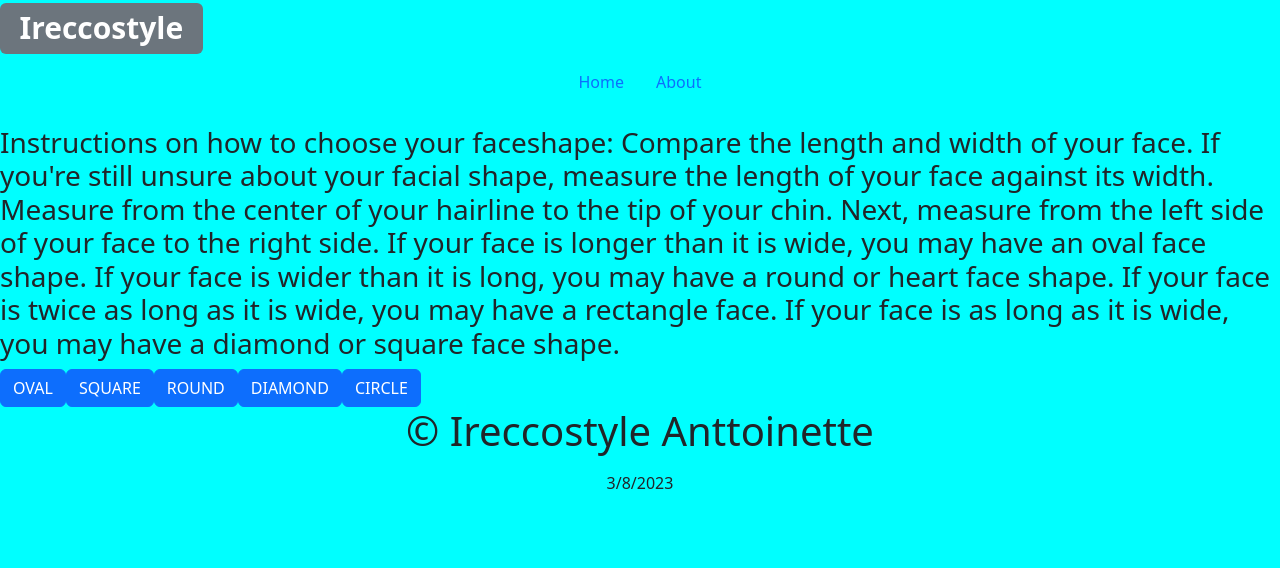
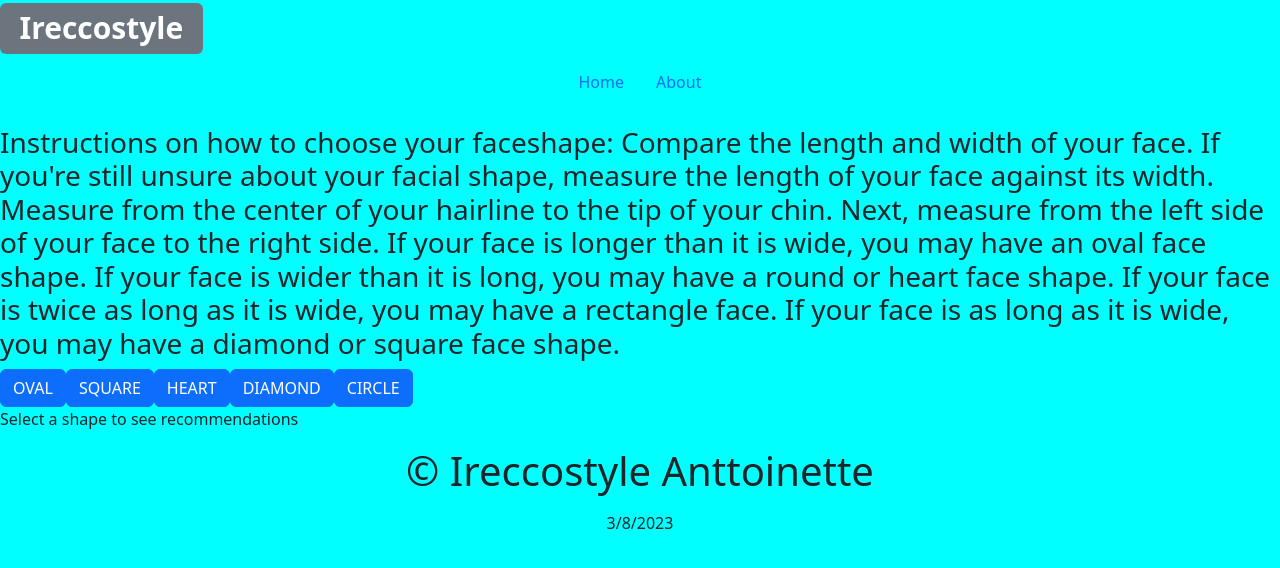
Before and after one commit to Anttoinette/final-project-react-ireccostyle-frontend, a React (Create React App) app: page / in a window 1280 px wide. Shown: the top 568 px of the page. Built offline with nearby package versions, Linux system fonts and the light colour scheme.

Commit message:
frontend talking to database

```diff
--- a/src/App.js
+++ b/src/App.js
@@ -20,9 +20,9 @@ function App() {
       <Routes>
         <Route path='/About' element={<About />}    />
         <Route path='/' element={<Home />}    />
-        <Route path='/oval' element={<faceshape faceshape="oval" />}    />
+        {/* <Route path='/oval' element={<faceshape faceshape="oval" />}    /> */}
         <Route path='/faceshape/:faceshapeId' element={<getByFaceshape />}    />
-        <Route path='/' element={<getByFaceshape />}    />
+        {/* <Route path='/faceshape' element={<getByFaceshape />}    /> */}
       </Routes>
       </main>
     </BrowserRouter>
--- a/src/components/Buttons.jsx
+++ b/src/components/Buttons.jsx
@@ -1,40 +1,45 @@
 import { useState } from "react";
 import { Button } from "react-bootstrap";
+import Container from "react-bootstrap";
+import Row from "react-bootstrap";
+import NavBar from "./NavBar";
+import Recommendation from "../scenes/Recommendation.jsx";
 
 export default function FaceshapeButtons() {
-  const [faceshape, setFaceshape] = useState()
-  const [data, setData] = useState()
-  const getRecco = (shape) => {
-      fetch(`https://final-project-ireccostyle-api.web.app/faceshape/${shape}`)
+
+  const [data, setData] = useState("")
+  const [shape, setShape] = useState("")
+  const getRecco = (faceshape) => {
+      // fetch(`https://final-project-ireccostyle-api.web.app/faceshape/${shape}`)
+      fetch(`http://127.0.0.1:5002/faceshape/${faceshape}`)
       .then(res => res.json())
-      .then(setData)
+      .then((_data) => {
+       console.log(_data)
+
+       console.log('des', _data.description)
+      })
       .catch(console.error)
-      // Do something with the data
-    console.log(shape)
   };
+// const object = {
+//   name:"max",
+//   age:23
+// }
+
+// console.log(object.age)
   return (
     <>
       <div>
-        <Button onClick={() => getRecco("oval")}>OVAL</Button>
+        <Button onClick={() => getRecco('oval')}>OVAL</Button>
 
-        <Button onClick={() => getRecco("square")}>SQUARE</Button>
+        <Button onClick={() => getRecco('square')}>SQUARE</Button>
 
-        <Button onClick={() => getRecco("round")}>ROUND</Button>
+        <Button onClick={() => getRecco('heart')}>HEART</Button>
 
-        <Button onClick={() => getRecco("diamond")}>DIAMOND</Button>
+        <Button onClick={() => getRecco('diamond')}>DIAMOND</Button>
 
-        <Button onClick={() => getRecco("circle")}>CIRCLE</Button>
+        <Button onClick={() => getRecco('circle')}>CIRCLE</Button>
       </div>
+      <Recommendation data={data} />
     </>
   );
 }
-
-// return (
-
-//   <div key={faceshape.Id}>
-//     <h2>{faceshape.title}</h2>
-//     <p>{faceshape.description}</p>
-//     <img src={img} alt={title} />
-//     <h3>{faceshape.Recommendation}</h3>
-//   </div>
-// );
--- a/src/scenes/Home.jsx
+++ b/src/scenes/Home.jsx
@@ -2,6 +2,7 @@
 import Hero from "../components/Hero"
 import Instructions from "../components/Instructions"
 import Buttons from "../components/Buttons"
+
 export default function Home() {
         return (
                 <div className="home-title" >
--- a/src/scenes/Recommendation.jsx
+++ b/src/scenes/Recommendation.jsx
@@ -1,24 +1,64 @@
+import Col from "react-bootstrap"
+import Card from "react-bootstrap/Card"
+import { Button } from "react-bootstrap"
 
-export default function getRecco (props) {
-    const { title, description, img, Recommendation, Id } = props
-    return (
+
+export default function Recommendation ({data}) {
+        // const { title, description, img, Recommendation, Id } = props
+
+        return (
         <main>
+        <div>
+          {!data ? (
+            <p>Select a shape to see recommendations</p>
+          ) : !data ? ( //if no data show loading
+            <p>Loading...</p>
+          ) : (
             <div>
-                {/* !data
-                ?(<p>Waitnig for your recommendation...</p>)
-                :{data.map(element => (
-                    key={element.Id}
-                    <h2>{element.title}</h2>
-                    <p>{element.description}</p>
-                    <img src={element.img} alt={title} />
-                    <h3>{element.Recommendation}</h3>
-                ))} */}
+              {data.map((element) => ( //maps through the data
+                <div key={element.Id}>
+                  <h2>{element.title}</h2>
+                  <p>{element.description}</p>
+                  <img src={element.img} alt={element.title} />
+                  <h3>{element.Recommendation}</h3>
+                </div> //add button for reviews pop-up module
+              ))}
             </div>
-        </main>
+          )}
+        </div>
+      </main>
     );
+  }
 
-}
+// export default function getRecco (props) {
+//     const { title, description, img, Recommendation, Id } = props
+//     return (
+//         <main>
+//             <div>
+//                 !data
+//                 ?(<p>Waitnig for your recommendation...</p>)
+//                 :{data.map(element => (
+//                     key={element.Id}
+//                     <h2>{element.title}</h2>
+//                     <p>{element.description}</p>
+//                     <img src={element.img} alt={title} />
+//                     <h3>{element.Recommendation}</h3>
+//                 ))}
+//             </div>
+//         </main>
+//     );
 
+// }
+
+// return (
+
+//   <div key={faceshape.Id}>
+//     <h2>{faceshape.title}</h2>
+//     <p>{faceshape.description}</p>
+//     <img src={img} alt={title} />
+//     <h3>{faceshape.Recommendation}</h3>
+//   </div>
+// );
 
 
 // useEffect(() => {
--- a/src/components/ReviewPage.jsx
+++ b/src/scenes/ReviewPage.jsx
@@ -7,7 +7,7 @@
 
 //     const reviews = collection(db, "reviews");
 
-//     const handleSubmit = aysnc (element) => {
+//     const handleSubmit = aysnc (element)=> {
 //         element.preventDefault();
 //         await addDoc(reviews, {name, reviews});
 //         setName();
@@ -15,6 +15,7 @@
 //     };
 
 //     return (
-//         <form
+//         <>
+//         </>
 //     )
 // }
```
Also changed, not shown: 1 other file (tests, documents, lock files or other folders).
